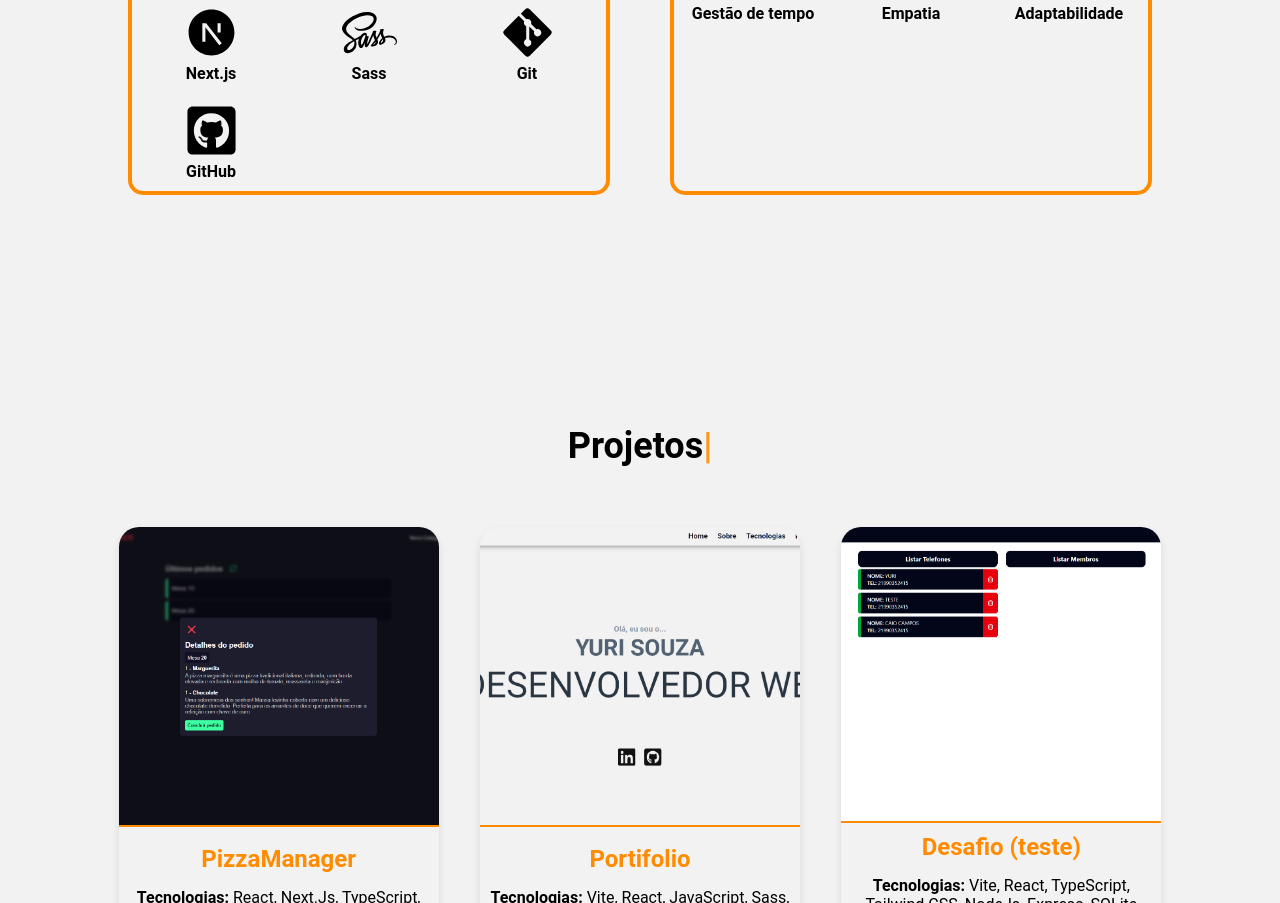
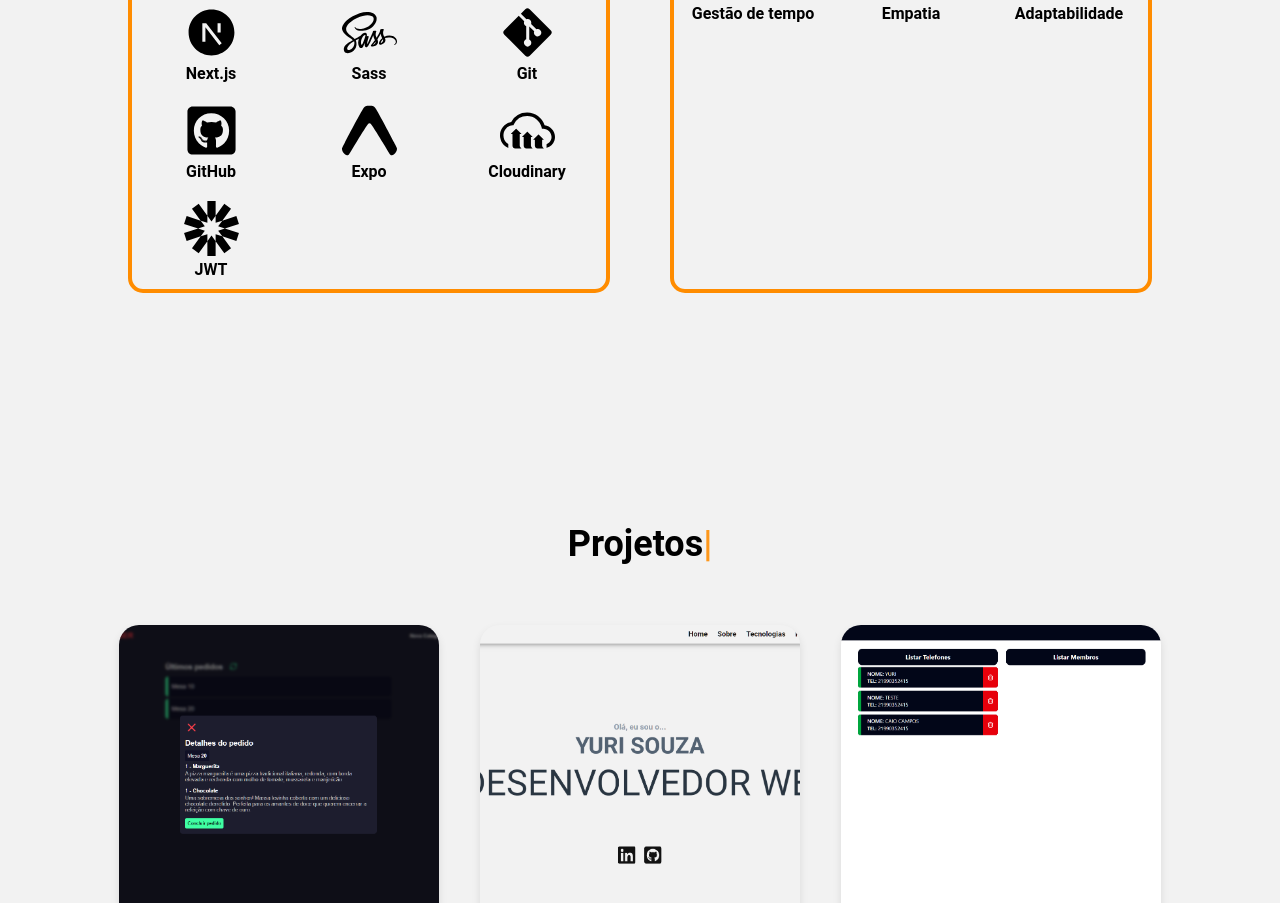
Before and after one commit to yurisdevops/portifolio, a React (Vite) app: page / in a window 1280 px wide. Shown: the part 2145-3048 px from the top of the page. Built offline with nearby package versions, Linux system fonts and the light colour scheme.

Commit message:
Update icons techs

```diff
--- a/src/pages/projects/index.jsx
+++ b/src/pages/projects/index.jsx
@@ -36,7 +36,7 @@ const projectCards = [
     technologies: "Vite, React, JavaScript, Sass, Redux.",
 
     repository: "https://github.com/yurisdevops/portifolio",
-    preview: "https://devyuri.vercel.app/",
+    preview: "https://portfolio-one-ruddy-53.vercel.app/",
   },
   {
     title: "Desafio (teste)",
--- a/src/pages/technology/components/technologies/index.jsx
+++ b/src/pages/technology/components/technologies/index.jsx
@@ -12,6 +12,9 @@ import { RiNextjsFill } from "react-icons/ri";
 import { FaSass } from "react-icons/fa";
 import { FaGitAlt } from "react-icons/fa";
 import { FaGithubSquare } from "react-icons/fa";
+import { SiExpo } from "react-icons/si";
+import { SiCloudinary } from "react-icons/si";
+import { SiJsonwebtokens } from "react-icons/si";
 
 export function Technologies() {
   return (
@@ -68,6 +71,18 @@ export function Technologies() {
         <FaGithubSquare className={styles.icon} />
         <p>GitHub</p>
       </div>
+      <div>
+        <SiExpo className={styles.icon} />
+        <p>Expo</p>
+      </div>
+      <div>
+        <SiCloudinary className={styles.icon} />
+        <p>Cloudinary</p>
+      </div>
+      <div>
+        <SiJsonwebtokens className={styles.icon} />
+        <p>JWT</p>
+      </div>
     </div>
   );
 }
```
